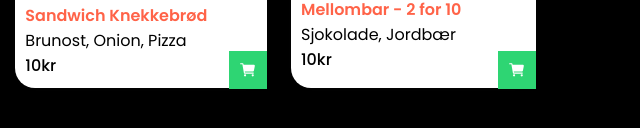
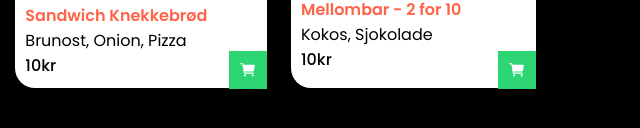
Before and after one commit to itzmysteryy/tokerud, a plain HTML site: page index.html in a window 1280 px wide. Shown: the part 726-854 px from the top of the page, 640-1280 px from the left. Drawn offline with nearby package versions, Linux system fonts and the light colour scheme.

Commit message:
Update index.html

```diff
--- a/index.html
+++ b/index.html
@@ -134,7 +134,7 @@
       <div class="food-box">
         <div class="pic"><img src="images/mellombar.jpg" class="food-img"></div>
         <h2 class="food-title">Mellombar - 2 for 10</h2>
-        <p>Sjokolade, Jordbær</p>
+        <p>Kokos, Sjokolade</p>
         <span class="food-price">10kr</span>
         <ion-icon name="cart" class="add-cart"></ion-icon>
       </div>
```
